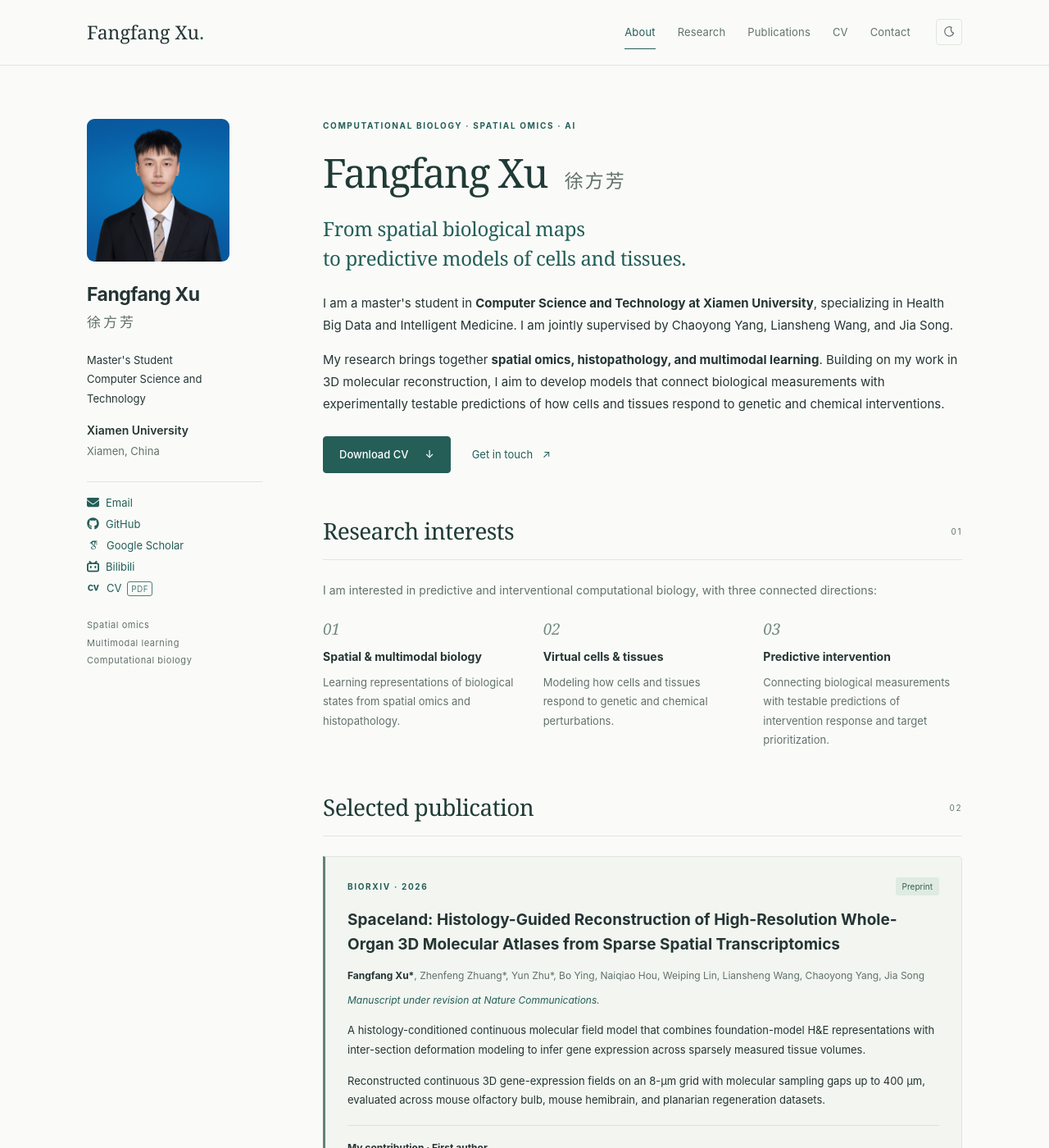
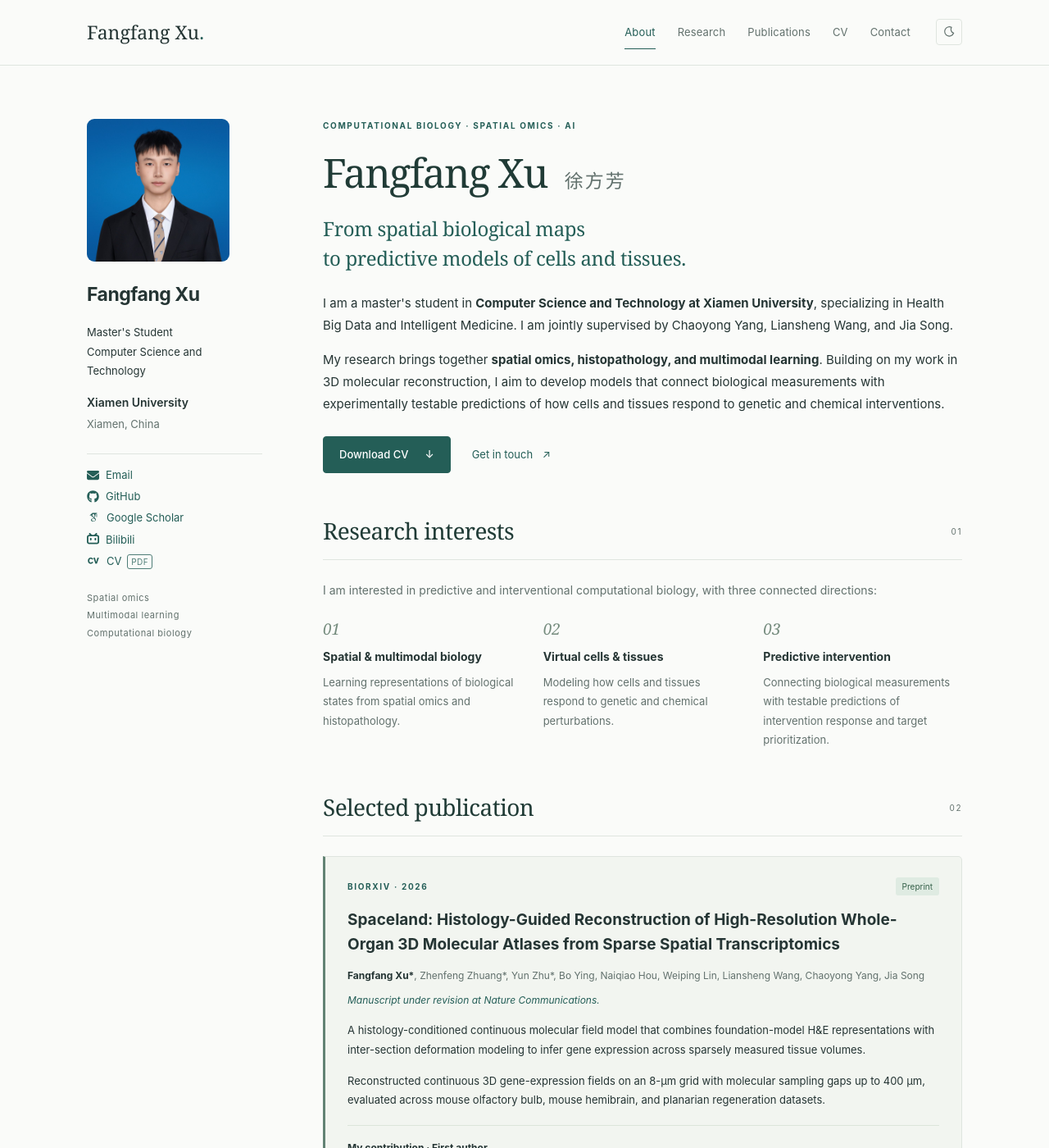
Before and after one commit to xufangfang408/xufangfang408.github.io, a Jekyll site: the page built from _pages/about.md, in a window 1280 px wide and 1400 px high. Shown: the whole window at 82% size. Built offline with Jekyll 4.4.1, drawn with Linux system fonts in a browser that asks for light colours; some web fonts are replaced.

Commit message:
delete left Chinese name

```diff
--- a/_layouts/academic.html
+++ b/_layouts/academic.html
@@ -50,7 +50,6 @@
         </a>
         <div class="profile-info">
           <p class="profile-name">{{ person.name }}</p>
-          <p class="profile-chinese" lang="zh-Hans">{{ person.name_zh }}</p>
           <p class="profile-role">{{ person.role }}<br>{{ person.field }}</p>
           <p class="profile-affiliation">{{ person.institution }}<br><span>{{ person.location }}</span></p>
           <div class="profile-links">
--- a/assets/css/academic.css
+++ b/assets/css/academic.css
@@ -81,7 +81,6 @@ html[data-theme="dark"] .portrait { box-shadow: 0 0 0 1px var(--line); }
 .portrait-link { display: block; width: 174px; }
 .portrait { display: block; width: 174px; height: 174px; object-fit: cover; border-radius: 9px; }
 .profile-name { font-size: 23px; font-weight: 650; line-height: 1.4; margin-top: 24px; letter-spacing: -.5px; }
-.profile-chinese { margin-top: 3px; font-size: 17px; letter-spacing: 3px; color: var(--muted); }
 .profile-role { font-size: 13px; line-height: 1.8; margin-top: 19px; }
 .profile-affiliation { font-size: 14px; line-height: 1.8; margin-top: 14px; font-weight: 600; }
 .profile-affiliation span { color: var(--muted); font-size: 13px; font-weight: 400; }
@@ -177,7 +176,6 @@ html[data-theme="dark"] .portrait { box-shadow: 0 0 0 1px var(--line); }
   .portrait-link, .portrait { width: 116px; height: 116px; flex-shrink: 0; }
   .profile-info { min-width: 0; }
   .profile-name { font-size: 21px; margin-top: 0; }
-  .profile-chinese { font-size: 14px; }
   .profile-role { margin-top: 8px; font-size: 12px; line-height: 1.6; }
   .profile-affiliation { margin-top: 8px; font-size: 12px; }
   .profile-affiliation span { font-size: 12px; }
```
